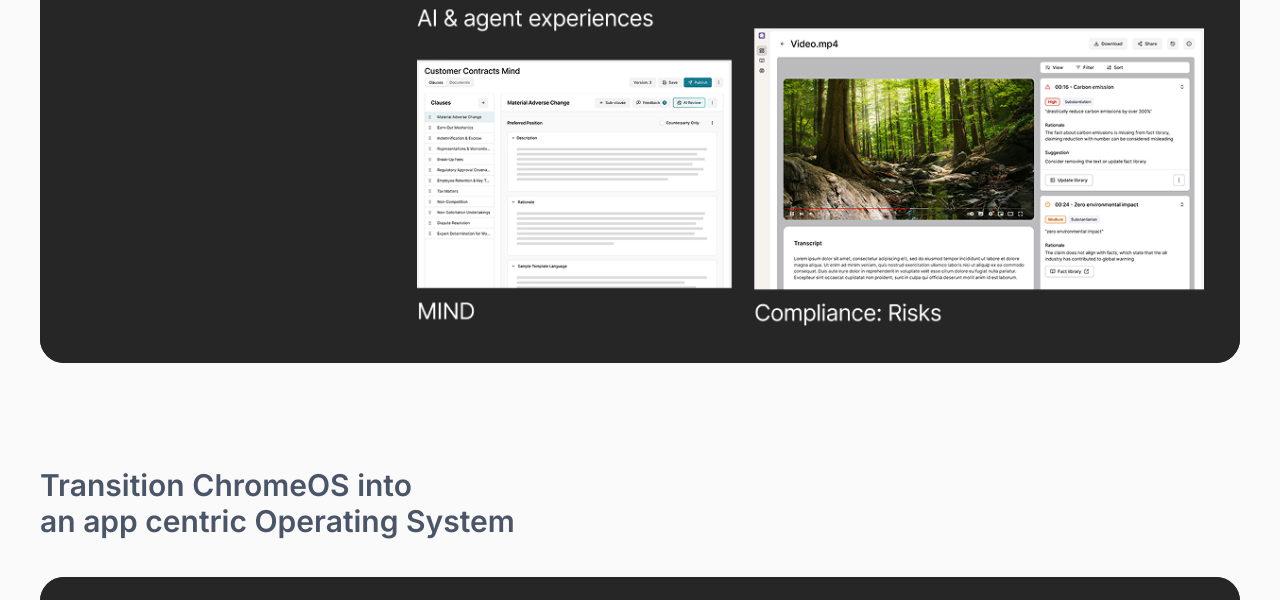
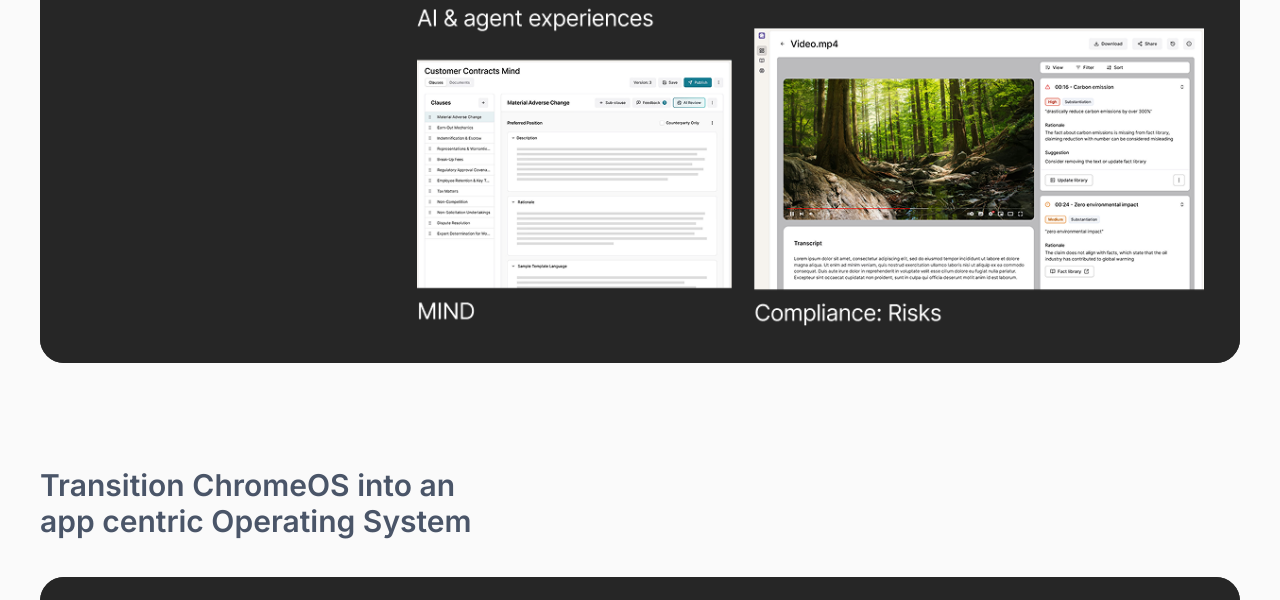
Before and after one commit to abikr4work/portfolio, a website: page index.html in a window 1280 px wide. Shown: the part 2077-2677 px from the top of the page. Drawn offline with Linux system fonts and the light colour scheme; no server answers.

Commit message:
Update website layout and styling

```diff
--- a/css/styles.css
+++ b/css/styles.css
@@ -437,7 +437,7 @@ p {
     font-weight: 600;
     color: #4a5568;
     text-align: left;
-    max-width: 900px;
+    max-width: 450px;
     line-height: 120%;
     margin-top: 42px;
 }
--- a/index.html
+++ b/index.html
@@ -32,7 +32,7 @@
     <!-- Introduction -->
      <section class="introduction">
         <div class="container">
-            <p class="intro-text">Transform the Legal industry <br>  with Augmented Intelligence </p>
+            <p class="intro-text">Transform the Legal industry with Augmented Intelligence </p>
         </div>
     </section>
 
@@ -54,7 +54,7 @@
                             <a href="https://www.eudia.com/platform/sigma" target="_blank" class="badge">Sigma</a>
                             <a href="https://www.eudia.com/platform/compliance" target="_blank" class="badge">Compliance</a>
                         </div>
-                        <p class="Main-card-description"><strong>My role:</strong> <br>Head of Product Design, Founding hands on Designer, UX architect, strategy, building a team, product concepts and everything in between.</p>
+                        <p class="Main-card-description"><strong>My role:</strong> <br>Head of Product Design, whatever it takes to build products, a platform, and a team from the ground up.</p>
                       <!---  <button class="learn-more-btn" onclick="window.location.href='eudia-projects.html'">Learn more</button>-->
 
                     </div>
@@ -73,7 +73,7 @@
 
     <section class="introduction">
         <div class="container">
-            <p class="intro-text">Transition ChromeOS into <br> an app centric Operating System </p>
+            <p class="intro-text">Transition ChromeOS into an app centric Operating System </p>
         </div>
     </section>
 
@@ -117,7 +117,7 @@
 
     <section class="introduction">
         <div class="container">
-            <p class="intro-text">Build worlds most used <br> mobile operating system </p>
+            <p class="intro-text">Build worlds most used mobile operating system </p>
         </div>
     </section>
 
@@ -169,7 +169,7 @@
 
     <section class="introduction">
         <div class="container">
-            <p class="intro-text">Make a positive change <br> with new ideas </p>
+            <p class="intro-text">Make a positive change with new ideas </p>
         </div>
     </section>
 
@@ -203,7 +203,7 @@
 
     <section class="introduction">
         <div class="container">
-            <p class="intro-text">admin.google.com, search, <br> analystics, maps... </p>
+            <p class="intro-text">admin.google.com, search, analystics, maps... </p>
         </div>
     </section>
 
@@ -277,79 +277,3 @@
 </script>
 </body>
 </html>
-
-
-
-
-<!-- OLD CODE
-   <section class="projects-card-section">
-    <div class="projects-card-container">
-        <div class="projects-card-content">
-            <div class="projects-card-text">
-                <h2 class="projects-card-title">Eudia</h2>
-                <p class="projects-card-subtitle">Design Philosophy</p>
-                <p class="projects-card-description">Transforming the Legal industry with Augmented Intelligence.
-
-                    Building the entire product suite and a platform. Products offerings includes:</p>
-                <ul class="projects-card-features">
-                    <li>M&A</li>
-                    <li>Contracting</li>
-                    <li>Insights</li>
-                    <li>Sigma (general agents for legal)</li>
-                    <li>and more...</li>
-                </ul>
-                <p class="projects-card-description">Its crazy how quickly these products were built with high quality. Products are called out to be simple & intuitive.
-
-                    My role: Head of Product Design to hands-on junior designer (and everything in between).</p>
-
-            </div>
-            <div class="projects-card-image">
-                <div class="projects-card-image-placeholder">
-                    <img src="images/Eudia.png" alt="Eudia Design Process & Methodology" class="projects-image">
-                </div>
-            </div>
-        </div>
-    </div>
-</section>
-
-
-
-<section class="newproject-card-section">
-    <div class="newproject-title-container">
-        <div class="eudia-title-wrapper">
-            <h2 class="newproject-card-title">Eudia</h2>
-        </div>
-        <div class="year-title-wrapper">
-            <h2 class="newproject-card-title">Product suite - 2025</h2>
-        </div>
-
-    </div>
-    <div class="newproject-card-container">
-        <div class="newproject-card-content">
-            <div class="newproject-card-text">
-                 <p class="newproject-card-subtitle">Design Philosophy</p>
-                <p class="newproject-card-description">Transforming the Legal industry with Augmented Intelligence.
-
-                    Building the entire product suite and a platform. Products offerings includes:</p>
-                <ul class="newproject-card-features">
-                    <li>M&A</li>
-                    <li>Contracting</li>
-                    <li>Insights</li>
-                    <li>Sigma (general agents for legal)</li>
-                    <li>and more...</li>
-                </ul>
-              <p class="newproject-card-description">Its crazy how quickly these products were built with high quality. Products are called out to be simple & intuitive.
-
-                    My role: Head of Product Design to hands-on junior designer (and everything in between).</p>
-
-            </div>
-            <div class="newproject-card-image">
-                <div class="newproject-card-image-placeholder">
-                    <img src="images/Eudia.png" alt="Eudia Design Process & Methodology">
-                </div>
-            </div>
-        </div>
-    </div>
-
-</section>
--->
```
